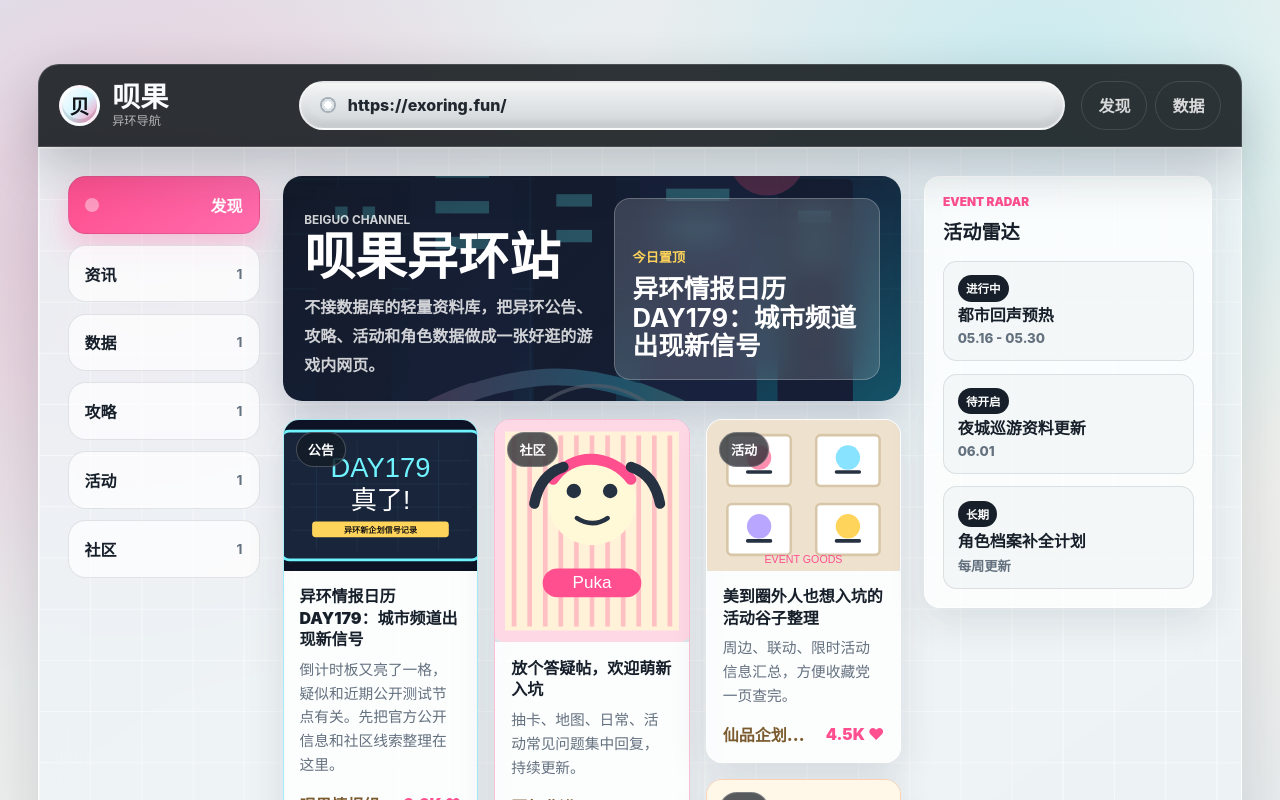
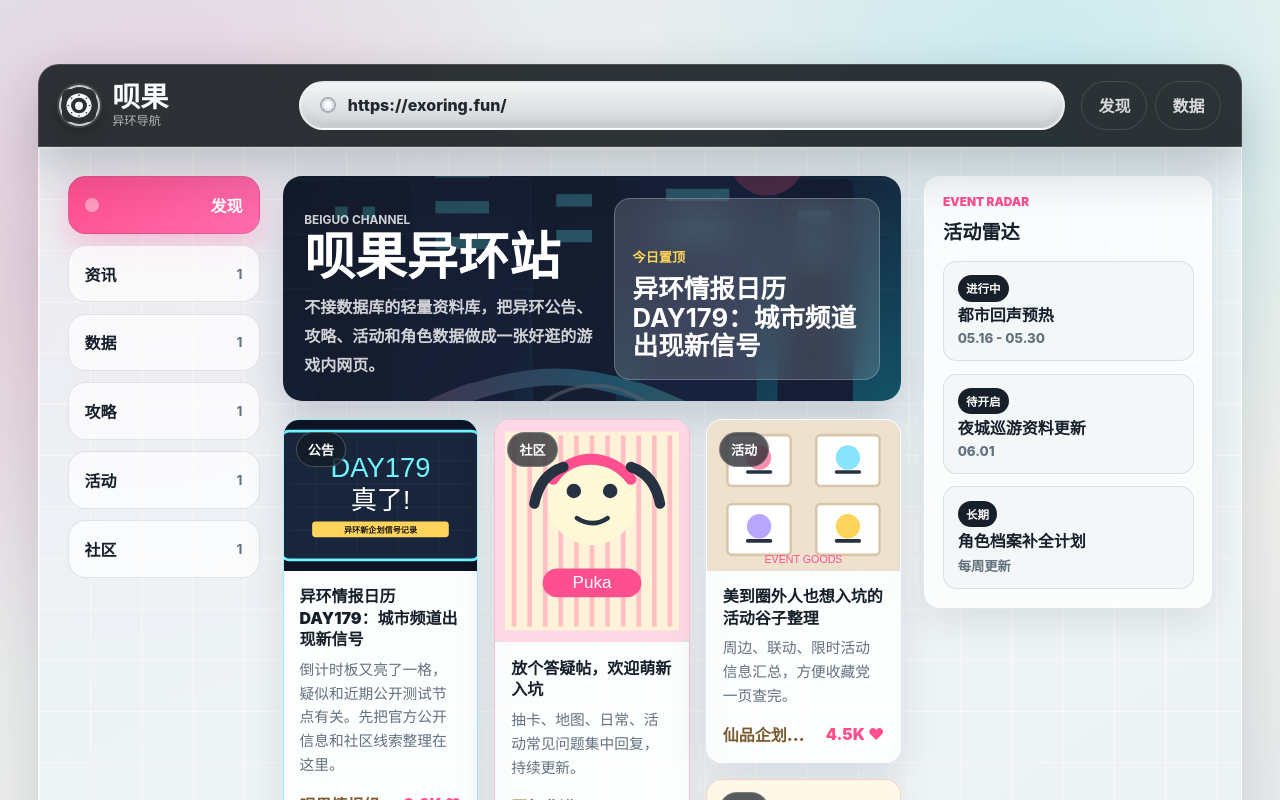
Before and after one commit to LaoMo-Han/beiguo, a Next.js app: page / in a window 1280 px wide. Shown: the top 800 px of the page. Built offline with nearby package versions, Linux system fonts and the light colour scheme.

Commit message:
Match Beiguo icon to reference

```diff
--- a/src/app/globals.css
+++ b/src/app/globals.css
@@ -81,13 +81,18 @@ img {
   width: 2.6rem;
   height: 2.6rem;
   place-items: center;
-  color: #101317;
-  font-size: 1.25rem;
-  font-weight: 950;
-  background: linear-gradient(135deg, #fff, #d5f5ff 52%, #ff8db7);
-  border: 3px solid rgba(255, 255, 255, 0.82);
+  padding: 0.12rem;
+  background: #2b3034;
+  border: 2px solid rgba(246, 248, 250, 0.78);
   border-radius: 50%;
-  box-shadow: inset 0 -0.25rem rgba(15, 21, 27, 0.13);
+  box-shadow:
+    0 0 0 2px rgba(255, 255, 255, 0.12),
+    0 8px 18px rgba(0, 0, 0, 0.22);
+}
+
+.brand-mark img {
+  width: 100%;
+  height: 100%;
 }
 
 .brand-lockup strong,
--- a/src/app/layout.tsx
+++ b/src/app/layout.tsx
@@ -10,6 +10,11 @@ export const metadata: Metadata = {
   description: "呗果是一个轻量化异环游戏数据与资讯站，收录公告、攻略、活动、角色资料与社区精选。",
   alternates: {
     canonical: "/"
+  },
+  icons: {
+    icon: "/icon.svg",
+    shortcut: "/icon.svg",
+    apple: "/assets/beiguo-icon.svg"
   },
   openGraph: {
     title: "呗果 - 异环游戏数据与资讯",
--- a/src/components/BrowserShell.tsx
+++ b/src/components/BrowserShell.tsx
@@ -1,4 +1,5 @@
 import Link from "next/link";
+import Image from "next/image";
 import type { ReactNode } from "react";
 
 type BrowserShellProps = {
@@ -10,7 +11,9 @@ export function BrowserShell({ children }: BrowserShellProps) {
     <main className="site-shell">
       <div className="browser-chrome" aria-label="呗果站点框架">
         <Link className="brand-lockup" href="/" aria-label="回到呗果首页">
-          <span className="brand-mark">贝</span>
+          <span className="brand-mark" aria-hidden="true">
+            <Image src="/assets/beiguo-icon.svg" alt="" width={44} height={44} priority />
+          </span>
           <span>
             <strong>呗果</strong>
             <small>异环导航</small>
```
Also changed, not shown: public/assets/beiguo-icon.svg (added), src/app/icon.svg (added).
